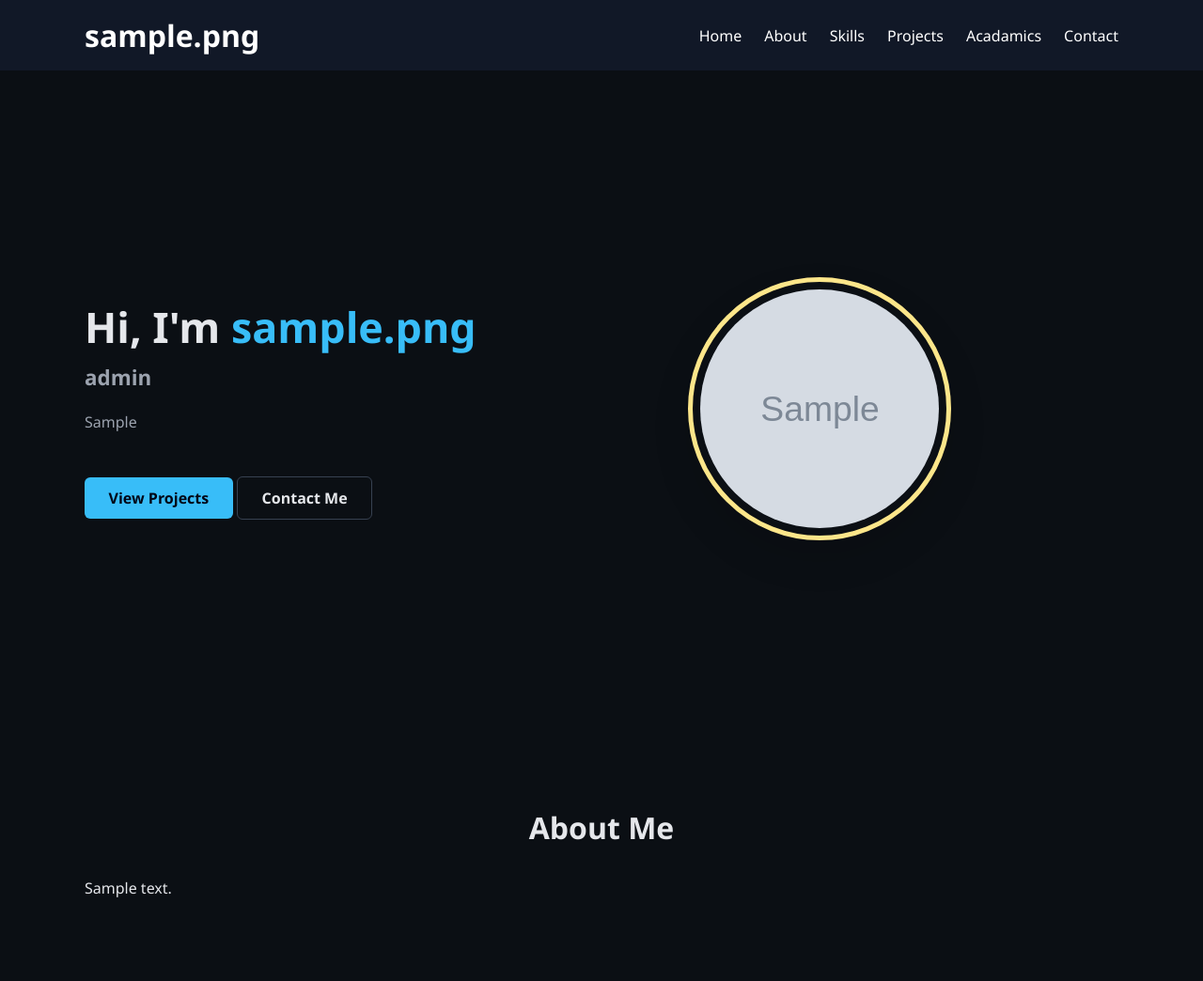
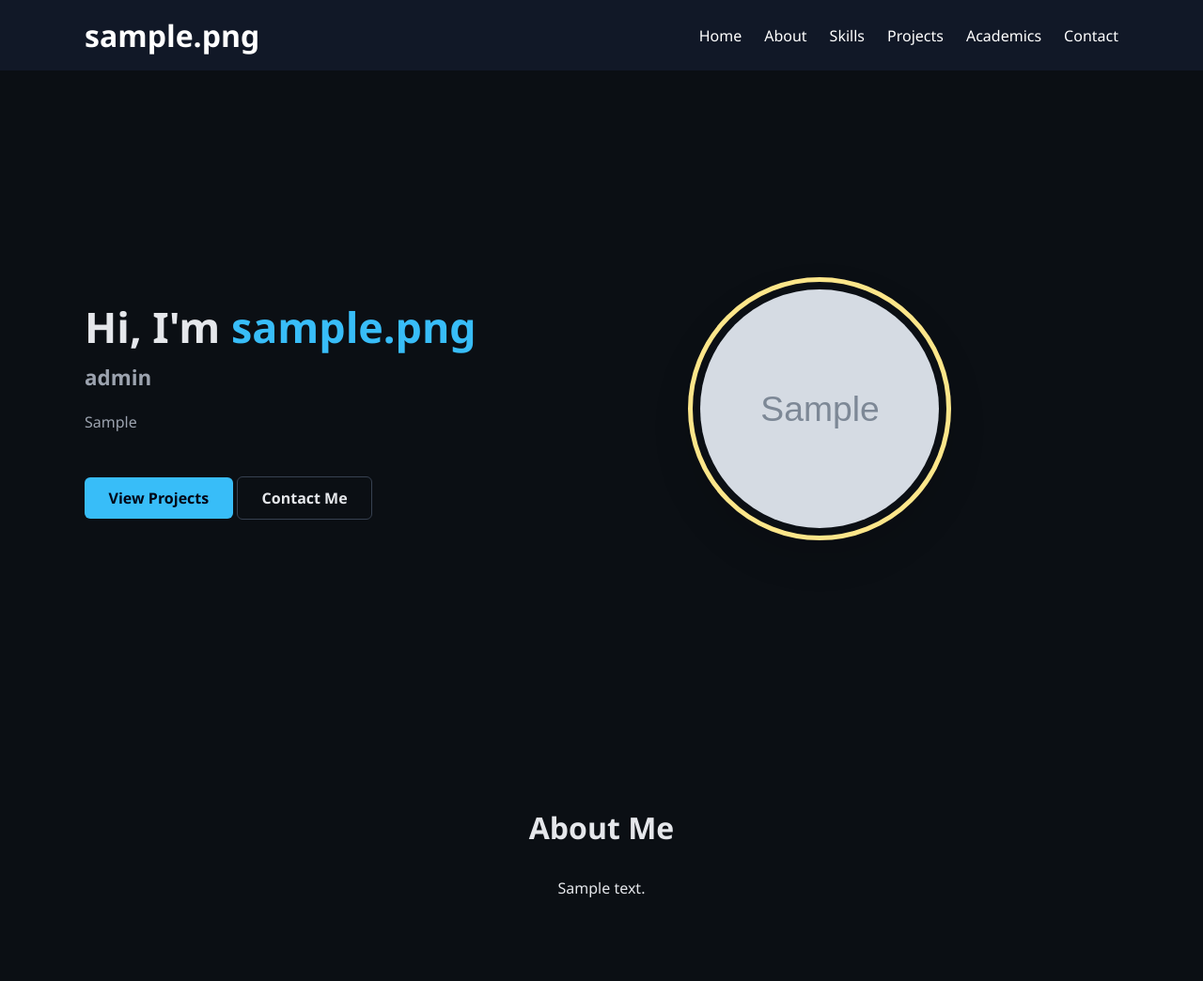
Before and after one commit to jeevithswarup/django-portfolio, a Django app: page / in a window 1280 px wide. Shown: the top 1044 px of the page at 94% size. Run offline with Django 5.2, Linux system fonts and the light colour scheme; tables that the repository leaves empty hold one stand-in row (values such as "Sample post"); grey boxes marked "Sample" are stand-in pictures.

Commit message:
Fix Academics page and minor spelling mistakes

```diff
--- a/My_portfolio/static/My_portfolio/home.css
+++ b/My_portfolio/static/My_portfolio/home.css
@@ -129,6 +129,9 @@
 .projects .section-title {
     color: var(--text-main);
     margin-bottom: 3rem;
+}
+.about{
+    text-align: center;
 }
 
 /* Grid */
--- a/My_portfolio/templates/My_portfolio/home.html
+++ b/My_portfolio/templates/My_portfolio/home.html
@@ -22,7 +22,7 @@
                     <li><a href="#about">About</a></li>
                     <li><a href="#skills">Skills</a></li>
                     <li><a href="#projects">Projects</a></li>
-                    <li><a href="/acadamics">Acadamics</a></li>
+                    <li><a href="/acadamics">Academics</a></li>
                     <li><a href="#contact">Contact</a></li>
                 </ul>
             </nav>
--- a/My_portfolio/views.py
+++ b/My_portfolio/views.py
@@ -34,13 +34,13 @@ def Project_details(request,id):
     return render(request,'My_portfolio/Project.html',{"project": project,"intro":intro})
 
 def Acadamics(request):
-    acadamics=AcademicQualification.objects.all()
+    academics=AcademicQualification.objects.all()
     certificates=Certificates.objects.all()
     semester=Semester.objects.all()
     intro=Intro.objects.first()
 
     return render(request,'My_portfolio/acadamics.html',{
-        'acadamics':acadamics,
+        'acadamics':academics,
         'certificates':certificates,
         'semester':semester,
         'intro':intro,
```
Also changed, not shown: My_portfolio/templates/My_portfolio/academics.html (renamed from My_portfolio/templates/My_portfolio/acadamics.html, +11 -11 lines).
